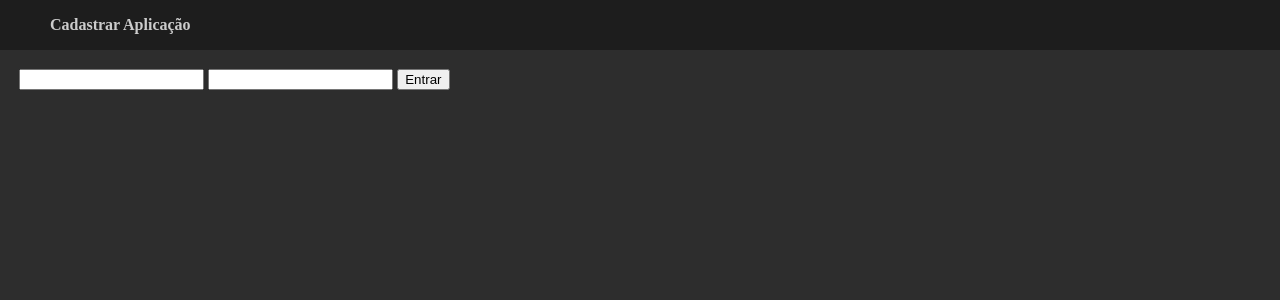
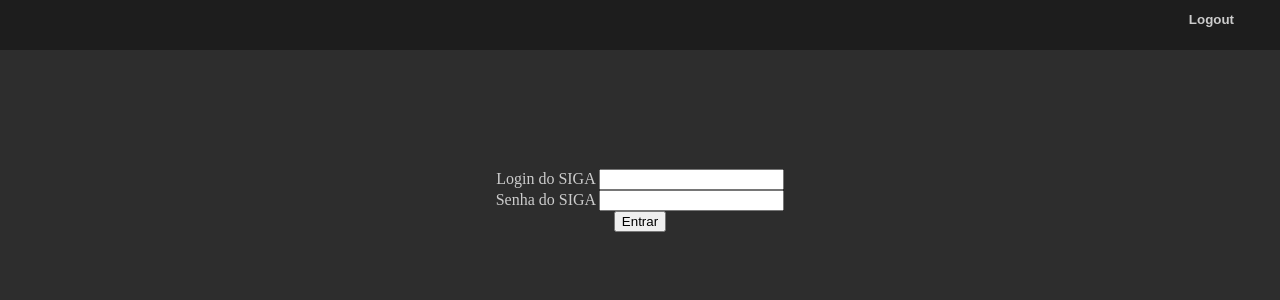
Before and after one commit to paulocsanz/oAuthund-o, a Flask app: template src/templates/login.html in a window 1280 px wide. Shown: the top 300 px of the page. Run offline with Flask 2, Linux system fonts and the light colour scheme; the template is opened without the code that fills it: most values are stand-ins (such as "Sample title", 1, 10 or a date in 2020); parts of the project's set-up code (start-up, migrations or seed data) failed here and were passed over.

Commit message:
Improve codebase

```diff
--- a/src/api/siga_wrapper.py
+++ b/src/api/siga_wrapper.py
@@ -4,8 +4,10 @@ from requests import get, post
 from io import BytesIO
 from ..common.errors import UserNotFound, NotAuthenticated
 from ..common.utils import format_title
+from flask import session
 
 def login(username, password):
+    global session
     uri = "https://portalaluno.ufrj.br/Portal/acesso"
     req_get = get(uri)
     if req_get.status_code != 200:
@@ -25,8 +27,6 @@ def login(username, password):
         }
     )
     try:
-        print(req_post.status_code)
-        print(req_post.text)
         return req_post.cookies["gnosys-token"]
     except KeyError:
         raise UserNotFound()
--- a/src/common/headers.py
+++ b/src/common/headers.py
@@ -48,7 +48,6 @@ class SecureHeader:
                 "sandbox allow-forms; "
                 "report-uri '{}'; "
                 "frame-src 'none'; "
-                "child-src 'none'; "
                 "form-action 'self'; "
                 "frame-ancestors 'none'; "
                 .format(url_for('csp_report')))
--- a/src/static/css/base.css
+++ b/src/static/css/base.css
@@ -33,11 +33,11 @@ a:active {
 #top_menu > ul > li {
     display: inline-block;
     margin: 0 10px;
-	font-weight: 600;
 }
 
 #top_menu > ul {
     padding: 0 40px;
+    display: inline-block;
 }
 
 #top_menu > ul, a {
@@ -52,6 +52,7 @@ a:active {
     position: absolute;
     margin: 0;
     background-color: #1d1d1d;
+    font-weight: 600;
     width: 100%;
 }
 
@@ -61,6 +62,10 @@ a:active {
 
 .center {
     text-align: center;
+}
+
+.login {
+    margin-top: 100px;
 }
 
 #content {
@@ -75,3 +80,17 @@ a:active {
 #content a {
     color: #8cb3d9;
 }
+
+#logout {
+    padding: 10px 40px;
+    float: right;
+    display: inline-block;
+}
+
+#logout > input {
+    border: none;
+    background: none;
+    color: #ccc;
+    font-weight: inherit;
+    cursor: pointer;
+}
--- a/src/templates/login.html
+++ b/src/templates/login.html
@@ -1,13 +1,16 @@
 {% extends 'menu.html' %}
 
-{% block menu %}
-<li><a href="{{url_for('register_app')}}">Cadastrar Aplicação</a></li>
-{% endblock %}
+{% block content %}
+<form method="POST" class="center login">
+    <div>
+        <label for="username">Login do SIGA</label>
+        <input id="username" type="text" name="username" />
+    </div>
 
-{% block content %}
-<form method="POST">
-    <input type="text" name="username" />
-    <input type="password" name="password" />
+    <div>
+        <label for="password" title="A senha é armazenada criptografada no servidor, e a chave fica com o usuário. A chave só é enviada para o servidor quando necessário acessar algo e a senha é descriptograda apenas em memória, mas nada é salvo no banco de dados">Senha do SIGA</label>
+        <input id="password" type="password" name="password" />
+    </div>
     <input type='hidden' name='csrf_token' value='{{csrf_token}}'>
     <input type="hidden" name="state" value="{{state}}">
     {% if app %}
--- a/src/templates/menu.html
+++ b/src/templates/menu.html
@@ -13,6 +13,7 @@
             {% block menu %}
             {% endblock %}
             </ul>
+            <form id="logout" action="/logout" method="post"><input type="submit" value="Logout" /></form>
         </div>
 
         {% if request.args.get("e") %}
```
Also changed, not shown: src/common/auth.py (+4 -5 lines), src/views/authentication.py (+6 -1 lines), 2 other files. Lines whose indentation alone changed are shown as unchanged.
